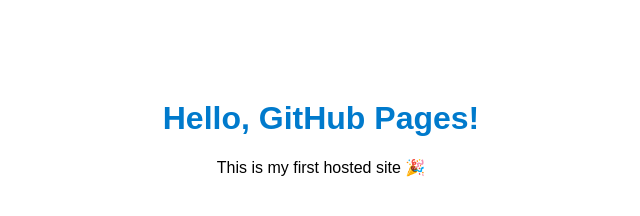
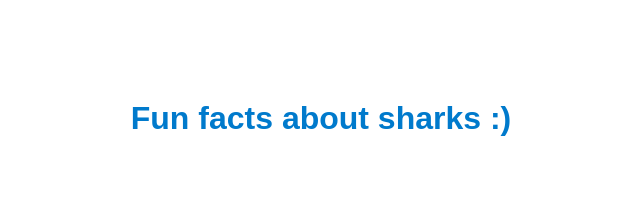
Before and after one commit to jbtv42/web-sharkmap, a plain HTML site: page index.html in a window 1280 px wide. Shown: the whole page, without its empty margins (319-959 px from the left). Drawn offline with Linux system fonts and the light colour scheme.

Commit message:
Update index.html

```diff
--- a/index.html
+++ b/index.html
@@ -16,7 +16,6 @@
   </style>
 </head>
 <body>
-  <h1>Hello, GitHub Pages!</h1>
-  <p>This is my first hosted site 🎉</p>
+  <h1>Fun facts about sharks :)</h1>
 </body>
 </html>
```
